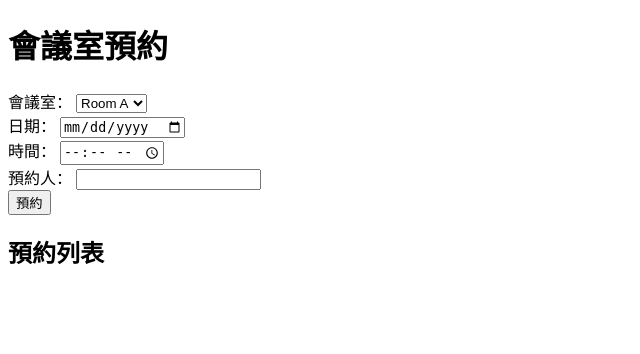
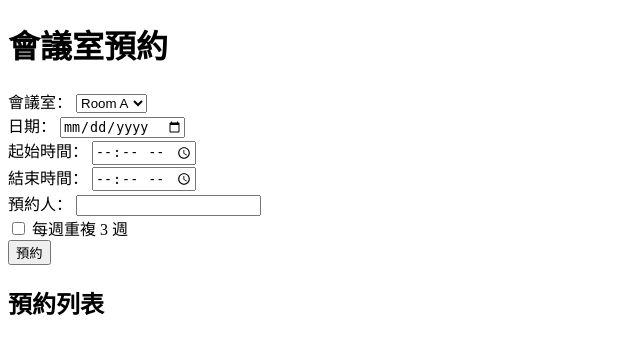
Before and after one commit to xxxrrick/meeting-room, a Flask app: page / in a window 1280 px wide. Shown: the top 354 px of the page, without its empty margins (0-640 px from the left). Run offline with Flask 3, Linux system fonts and the light colour scheme; data that the repository does not hold is empty.

Commit message:
Update index.html

```diff
--- a/templates/index.html
+++ b/templates/index.html
@@ -14,17 +14,23 @@
         </select><br>
         <label>日期：</label>
         <input type="date" name="date" required><br>
-        <label>時間：</label>
-        <input type="time" name="time" required><br>
+        <label>起始時間：</label>
+        <input type="time" name="start_time" required><br>
+        <label>結束時間：</label>
+        <input type="time" name="end_time" required><br>
         <label>預約人：</label>
         <input type="text" name="user" required><br>
+        <label><input type="checkbox" name="repeat"> 每週重複 3 週</label><br>
         <button type="submit">預約</button>
     </form>
 
     <h2>預約列表</h2>
     <ul>
         {% for b in bookings %}
-            <li>{{ b[1] }} - {{ b[2] }} {{ b[3] }} by {{ b[4] }}</li>
+            <li>
+                {{ b[1] }} - {{ b[2] }} {{ b[3] }}~{{ b[4] }} by {{ b[5] }}
+                <a href="/cancel/{{ b[0] }}" onclick="return confirm('確認取消？')">❌ 取消</a>
+            </li>
         {% endfor %}
     </ul>
 </body>
```
